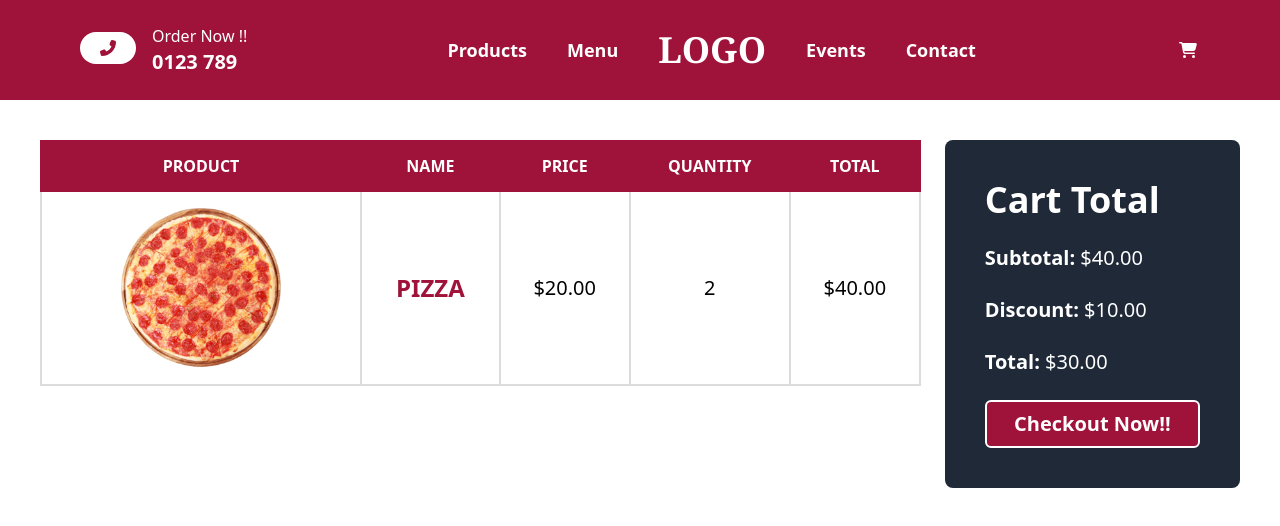
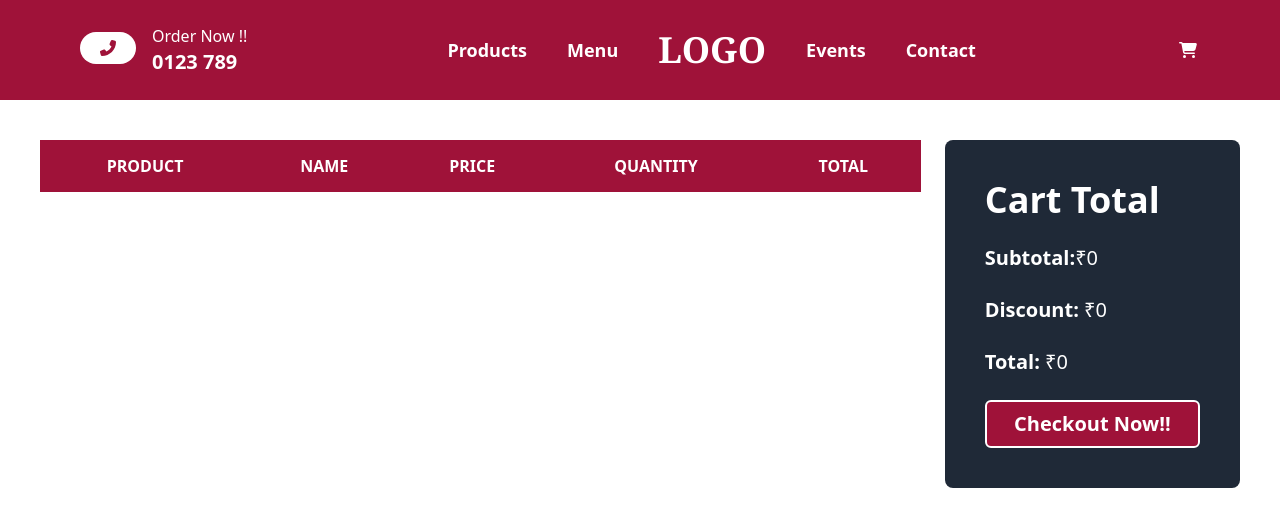
Before and after one commit to RoshanRv/Fooder, a Next.js app: page /cart in a window 1280 px wide. Shown: the top 526 px of the page. Built offline with nearby package versions, Linux system fonts and the light colour scheme.

Commit message:
updated cart page

```diff
--- a/components/Navbar.tsx
+++ b/components/Navbar.tsx
@@ -28,7 +28,7 @@ const Navbar = () => {
             <Link href={''}><a className='' >Menu</a></Link>
           </div>
 
-          <h1 className="font-serif text-4xl font-black">LOGO</h1>
+          <Link href='/'><a className="font-serif text-4xl font-black">LOGO</a></Link>
 
           <div className='lg:flex hidden items-center gap-x-10 text-lg  font-semibold'>
             <Link href={''}><a className='' >Events</a></Link>
--- a/pages/cart.tsx
+++ b/pages/cart.tsx
@@ -1,7 +1,20 @@
-import React from 'react'
+import React,{useContext,useEffect,useState}from 'react'
 import Image from 'next/image'
+import { Context } from '../components/Context'
+import { CartData } from '../types'
 
 const Cart = () => {
+
+    const {cartData}=useContext(Context)
+    const [total,setTotal]=useState<number>(0)
+
+
+    useEffect(()=>{
+        let total=0
+        cartData.forEach((data:CartData)=>total+=data.total)
+        setTotal(total)
+    },[])
+
   return (
     <main className='lg:flex gap-x-6 items-start lg:p-10 p-4 w-full'>
         {/* table */}
@@ -17,35 +30,38 @@ const Cart = () => {
                     </tr>
                 </thead>
                 <tbody>
+                    {cartData?.map((data:CartData,i:number)=>(
                         <tr className='text-center' >
                             <td className='p-4 text-center w-80' >
                                 <div className="w-40 h-40 relative mx-auto">
-                                <Image src={'/img/pizza.png'} layout='fill' />
+                                    <Image src={data.product} layout='fill' />
                                 </div>
 
                             </td>
                             <td>
-                            <h1 className="font-black text-2xl text-rose-800">Pizza</h1>
+                                <h1 className="font-black text-2xl text-rose-800">{data.name}</h1>
                             </td>
                             <td>
-                            <h1 className=" text-xl ">$20.00</h1>
+                                <h1 className=" text-xl ">{`₹${data.price}`}</h1>
                             </td>
                             <td>
-                            <h1 className=" text-xl ">2</h1>
+                                <h1 className=" text-xl ">{data.quantity}</h1>
                             </td>
                             <td>
-                            <h1 className=" text-xl ">$40.00</h1>
+                                <h1 className=" text-xl ">{`₹${data.total}`}</h1>
                             </td>
                         </tr>
+                    ))}
+
                 </tbody>
             </table>
         </section>
         {/*         Total    */}
         <div className="bg-gray-800 p-10 text-white text-xl mt-10 lg:mt-0 w-full lg:w-1/4 flex flex-col gap-y-6 rounded-lg">
             <h1 className="font-bold text-4xl  ">Cart Total</h1>
-            <h1><span className='font-semibold' >Subtotal:</span> $40.00</h1>
-            <h1><span className='font-semibold' >Discount:</span> $10.00</h1>
-            <h1><span className='font-semibold' >Total:</span> $30.00</h1>
+            <h1><span className='font-semibold' >Subtotal:</span>{`₹${total}`}</h1>
+            <h1><span className='font-semibold' >Discount:</span> {`₹0`}</h1>
+            <h1><span className='font-semibold' >Total:</span> {`₹${total}`}</h1>
             <button className="text-white w-full py-2 font-semibold bg-rose-800 border-2 border-white rounded-md hover:scale-x-105 transition-all">Checkout Now!!</button>
         </div>
     </main>
```
Also changed, not shown: types.d.ts (+8 -0 lines). Lines whose indentation alone changed are shown as unchanged.
